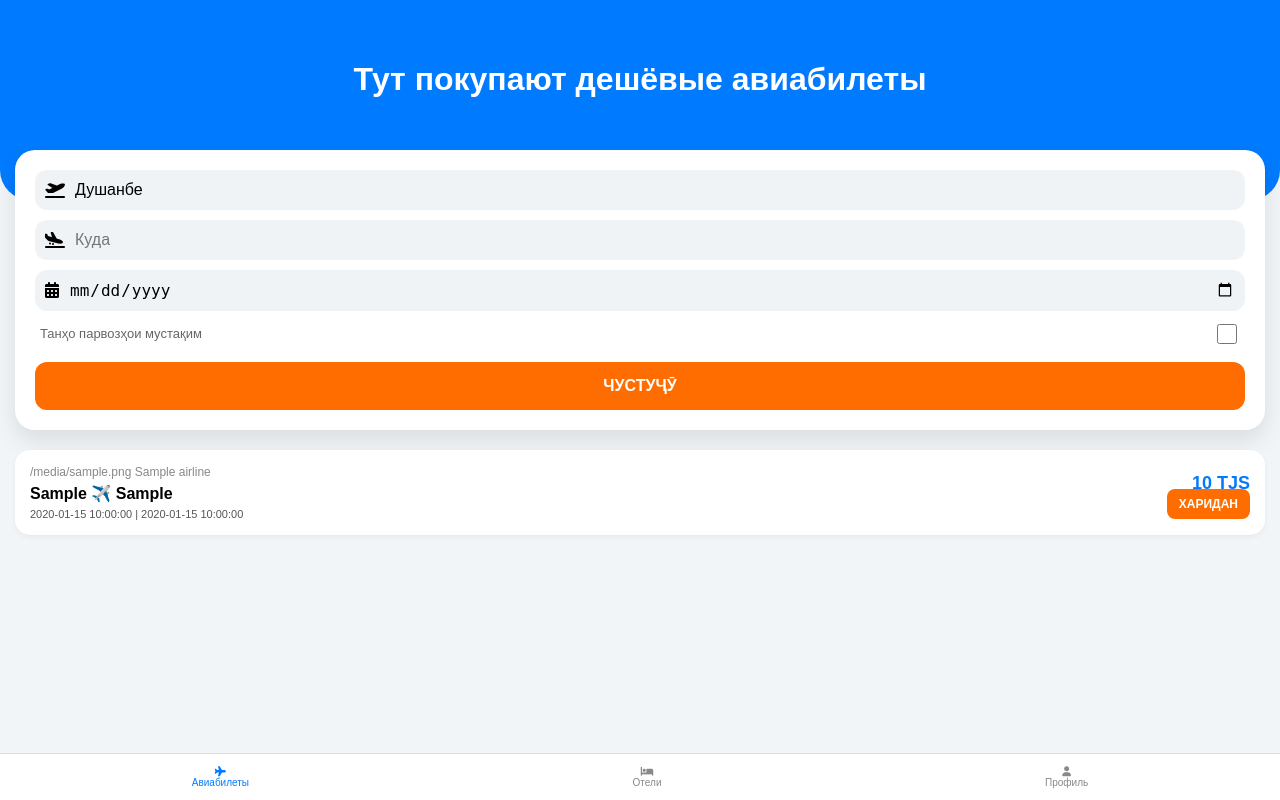
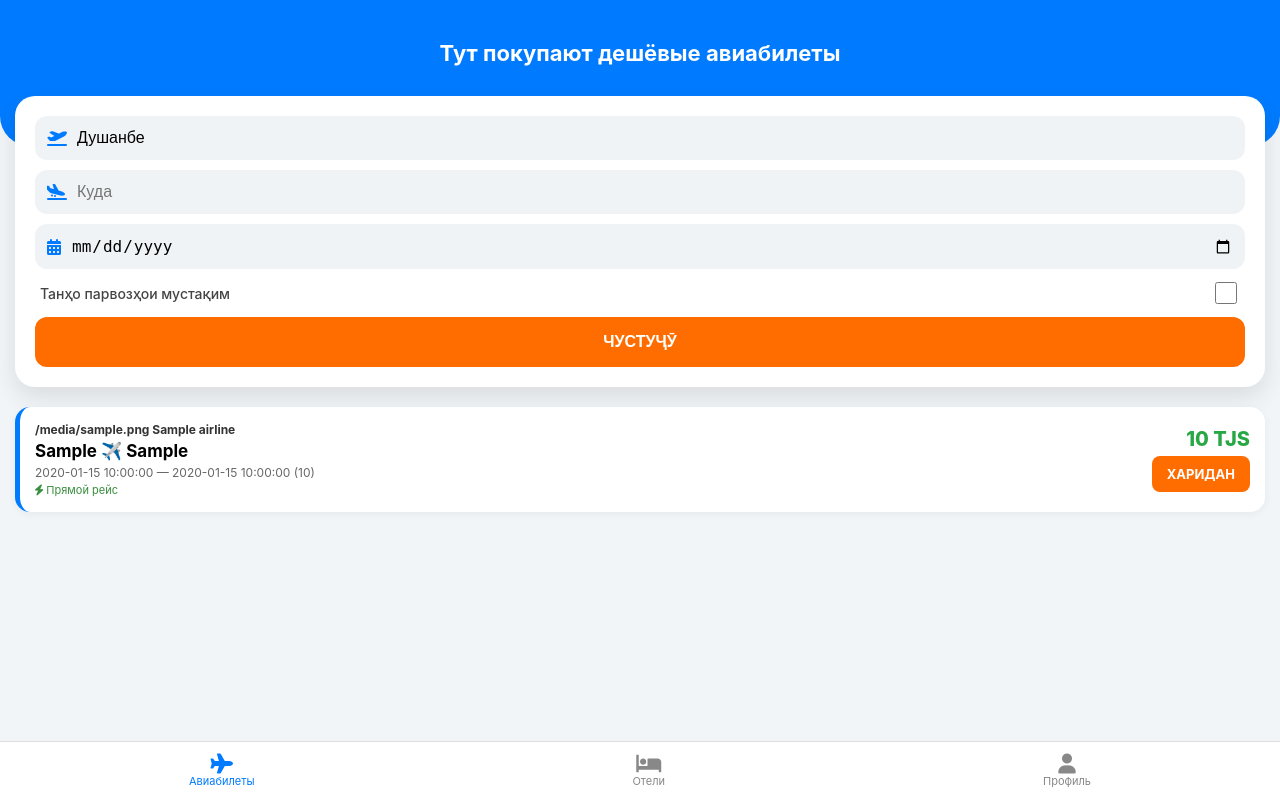
Before and after one commit to OSON-SAVDO/Avia-Search-TJ, a Flask app: template templates/index.html in a window 1280 px wide. Run offline with Flask 3, Linux system fonts and the light colour scheme; the template is opened without the code that fills it: most values are stand-ins (such as "Sample title", 1, 10 or a date in 2020).

Commit message:
Update index.html

```diff
--- a/templates/index.html
+++ b/templates/index.html
@@ -7,50 +7,52 @@
     <link rel="stylesheet" href="https://cdnjs.cloudflare.com/ajax/libs/font-awesome/6.0.0/css/all.min.css">
     <style>
         :root { --blue: #007bff; --orange: #ff6d00; --bg: #f2f5f8; }
-        body { font-family: sans-serif; background: var(--bg); margin: 0; padding-bottom: 80px; }
+        body { font-family: -apple-system, sans-serif; background: var(--bg); margin: 0; padding-bottom: 80px; }
 
         .top-header { background: var(--blue); color: white; padding: 40px 20px 80px; text-align: center; border-radius: 0 0 30px 30px; }
 
         .search-container { background: white; margin: -50px 15px 20px; padding: 20px; border-radius: 20px; box-shadow: 0 10px 25px rgba(0,0,0,0.1); }
-        .input-group { background: #f0f3f5; border-radius: 12px; padding: 10px; margin-bottom: 10px; display: flex; align-items: center; }
+        .input-group { background: #f0f3f5; border-radius: 12px; padding: 12px; margin-bottom: 10px; display: flex; align-items: center; }
         .input-group input { border: none; background: transparent; width: 100%; font-size: 16px; outline: none; padding-left: 10px; }
 
-        .filter-row { display: flex; align-items: center; justify-content: space-between; margin-bottom: 15px; padding: 0 5px; }
-        .btn-search { width: 100%; background: var(--orange); color: white; border: none; padding: 15px; border-radius: 12px; font-weight: bold; font-size: 16px; cursor: pointer; }
+        .filter-row { display: flex; align-items: center; justify-content: space-between; margin: 10px 5px; }
+        .btn-search { width: 100%; background: var(--orange); color: white; border: none; padding: 16px; border-radius: 12px; font-weight: bold; font-size: 16px; cursor: pointer; }
 
-        .ticket { background: white; margin: 10px 15px; padding: 15px; border-radius: 15px; display: flex; justify-content: space-between; align-items: center; box-shadow: 0 2px 5px rgba(0,0,0,0.05); }
-        .price { color: var(--blue); font-size: 18px; font-weight: bold; }
-        .buy-btn { background: var(--orange); color: white; text-decoration: none; padding: 8px 12px; border-radius: 8px; font-size: 12px; font-weight: bold; }
+        .ticket { background: white; margin: 10px 15px; padding: 15px; border-radius: 15px; display: flex; justify-content: space-between; align-items: center; box-shadow: 0 2px 8px rgba(0,0,0,0.05); border-left: 5px solid var(--blue); }
+        .ticket.transfer { border-left-color: #ffc107; } /* Ранги зард барои пересадка */
 
-        .bottom-nav { position: fixed; bottom: 0; width: 100%; background: white; display: flex; justify-content: space-around; padding: 12px 0; border-top: 1px solid #ddd; }
-        .nav-item { text-align: center; color: #888; text-decoration: none; font-size: 10px; }
+        .price { color: #28a745; font-size: 20px; font-weight: 800; }
+        .buy-btn { background: var(--orange); color: white; text-decoration: none; padding: 10px 15px; border-radius: 8px; font-size: 13px; font-weight: bold; display: inline-block; margin-top: 5px; }
+
+        .bottom-nav { position: fixed; bottom: 0; width: 100%; background: white; display: flex; justify-content: space-around; padding: 12px 0; border-top: 1px solid #ddd; z-index: 100; }
+        .nav-item { text-align: center; color: #888; text-decoration: none; font-size: 11px; }
         .nav-item.active { color: var(--blue); }
     </style>
 </head>
 <body>
 
     <div class="top-header">
-        <h1>Тут покупают дешёвые авиабилеты</h1>
+        <h1 style="margin:0; font-size: 22px;">Тут покупают дешёвые авиабилеты</h1>
     </div>
 
     <div class="search-container">
         <form action="/search" method="post">
             <div class="input-group">
-                <i class="fa-solid fa-plane-departure"></i>
+                <i class="fa-solid fa-plane-departure" style="color:#007bff"></i>
                 <input type="text" name="from" placeholder="Откуда" value="Душанбе">
             </div>
             <div class="input-group">
-                <i class="fa-solid fa-plane-arrival"></i>
+                <i class="fa-solid fa-plane-arrival" style="color:#007bff"></i>
                 <input type="text" name="to" placeholder="Куда">
             </div>
             <div class="input-group">
-                <i class="fa-solid fa-calendar-days"></i>
+                <i class="fa-solid fa-calendar-days" style="color:#007bff"></i>
                 <input type="date" name="departure_date">
             </div>
 
             <div class="filter-row">
-                <span style="font-size: 13px; color: #666;">Танҳо парвозҳои мустақим</span>
-                <input type="checkbox" name="direct_only" value="1" style="width: 20px; height: 20px;">
+                <span style="font-size: 14px; color: #444; font-weight: 500;">Танҳо парвозҳои мустақим</span>
+                <input type="checkbox" name="direct_only" value="1" style="width: 22px; height: 22px; accent-color: var(--orange);">
             </div>
 
             <button type="submit" class="btn-search">ЧУСТУҶӮ</button>
@@ -59,13 +61,24 @@
 
     <div class="ticket-list">
         {% for f in flights %}
-        <div class="ticket">
-            <div>
-                <div style="font-size: 12px; color: #888;">{{ f.logo }} {{ f.airline }}</div>
-                <div style="font-weight: bold; margin: 5px 0;">{{ f.from_city }} ✈️ {{ f.to_city }}</div>
-                <div style="font-size: 11px; color: #555;">{{ f.date }} | {{ f.dep_time }}</div>
+        <div class="ticket {{ 'transfer' if f.is_direct == 0 }}">
+            <div style="flex: 1;">
+                <div style="font-size: 12px; font-weight: bold; color: #333;">{{ f.logo }} {{ f.airline }}</div>
+                <div style="font-size: 17px; font-weight: bold; margin: 4px 0;">{{ f.from_city }} ✈️ {{ f.to_city }}</div>
+                <div style="font-size: 12px; color: #666;">
+                    {{ f.dep_time }} — {{ f.arr_time }} ({{ f.duration }})
+                </div>
+                {% if f.is_direct == 0 %}
+                <div style="font-size: 11px; color: #d32f2f; margin-top: 3px;">
+                    <i class="fa-solid fa-circle-exclamation"></i> Пересадка: {{ f.transfer_city }}
+                </div>
+                {% else %}
+                <div style="font-size: 11px; color: #388e3c; margin-top: 3px;">
+                    <i class="fa-solid fa-bolt"></i> Прямой рейс
+                </div>
+                {% endif %}
             </div>
-            <div style="text-align: right;">
+            <div style="text-align: right; min-width: 110px;">
                 <div class="price">{{ f.price }} TJS</div>
                 <a href="{{ f.buy_url }}" target="_blank" class="buy-btn">ХАРИДАН</a>
             </div>
@@ -74,9 +87,9 @@
     </div>
 
     <div class="bottom-nav">
-        <a href="#" class="nav-item active"><i class="fa-solid fa-plane"></i><br>Авиабилеты</a>
-        <a href="#" class="nav-item"><i class="fa-solid fa-bed"></i><br>Отели</a>
-        <a href="#" class="nav-item"><i class="fa-solid fa-user"></i><br>Профиль</a>
+        <a href="#" class="nav-item active"><i class="fa-solid fa-plane" style="font-size: 20px;"></i><br>Авиабилеты</a>
+        <a href="#" class="nav-item"><i class="fa-solid fa-bed" style="font-size: 20px;"></i><br>Отели</a>
+        <a href="#" class="nav-item"><i class="fa-solid fa-user" style="font-size: 20px;"></i><br>Профиль</a>
     </div>
 
 </body>
```
